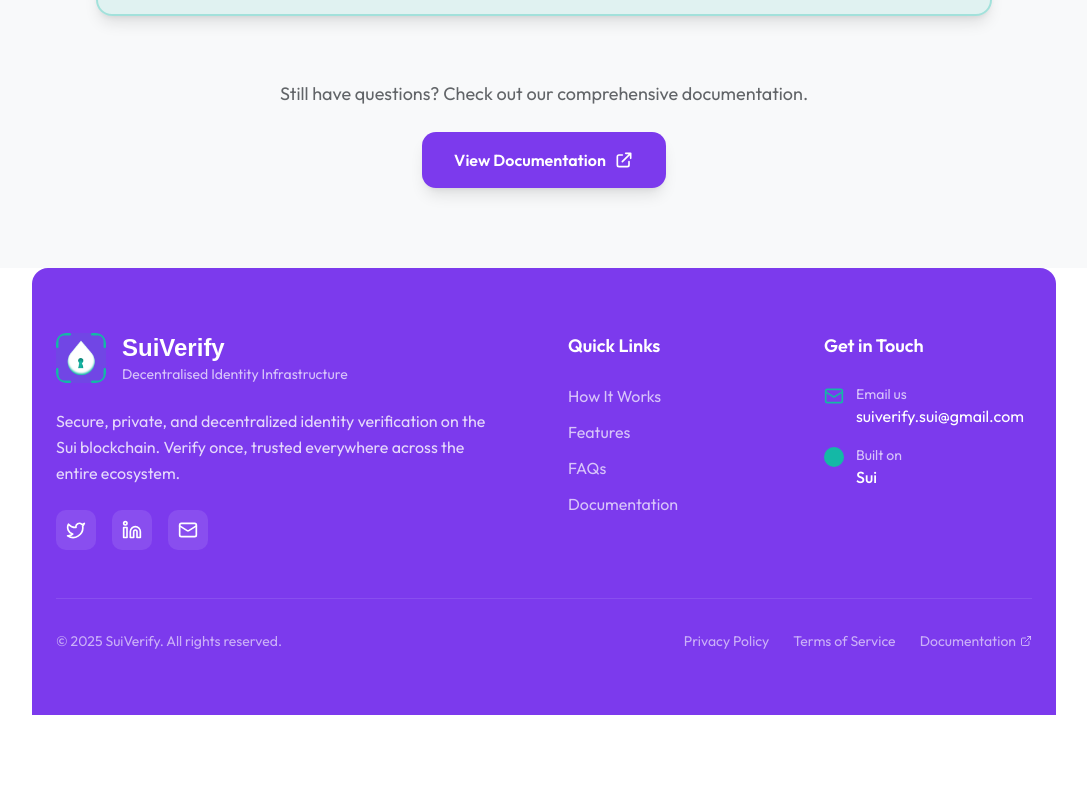
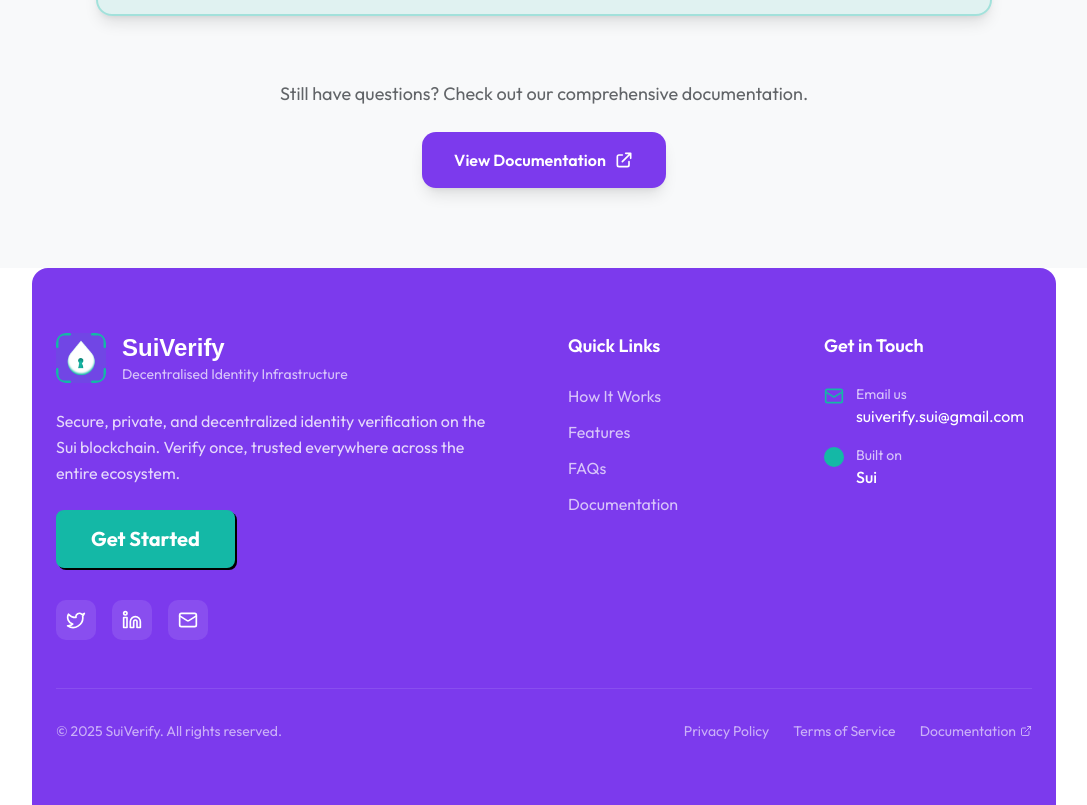
Before and after one commit to SuiVerify/suiverify-landing, a Next.js app: page /Home in a window 1280 px wide. Shown: the part 4768-5573 px from the top of the page, without its empty margins (96-1183 px from the left). Before the commit the page ends 5483 px from the top, so only its background shows below. Built offline with nearby package versions, Linux system fonts and the light colour scheme; a web font is replaced by a local one.

Commit message:
feat: add "Get Started" button to Footer component
- Introduced a new button in the Footer for users to easily access the verification app.
- Integrated the Button component for consistent styling and improved user experience.

```diff
--- a/src/components/subs/Footer.tsx
+++ b/src/components/subs/Footer.tsx
@@ -3,6 +3,7 @@
 import React from 'react';
 import Image from 'next/image';
 import { Github, Twitter, Linkedin, Mail, ExternalLink } from 'lucide-react';
+import { Button } from '@/components/ui/button';
 
 const Footer = () => {
   const currentYear = new Date().getFullYear();
@@ -45,6 +46,21 @@ const Footer = () => {
               Secure, private, and decentralized identity verification on the Sui blockchain.
               Verify once, trusted everywhere across the entire ecosystem.
             </p>
+            <div className="mb-6 sm:mb-8">
+              <a
+                href="https://app.suiverify.xyz"
+                target="_blank"
+                rel="noopener noreferrer"
+              >
+                <Button
+                  variant="default"
+                  size="lg"
+                  className="bg-secondary hover:bg-secondary/90 text-white border-secondary"
+                >
+                  Get Started
+                </Button>
+              </a>
+            </div>
             <div className="flex space-x-3 sm:space-x-4">
               {socialLinks.map((social) => {
                 const IconComponent = social.icon;
```
